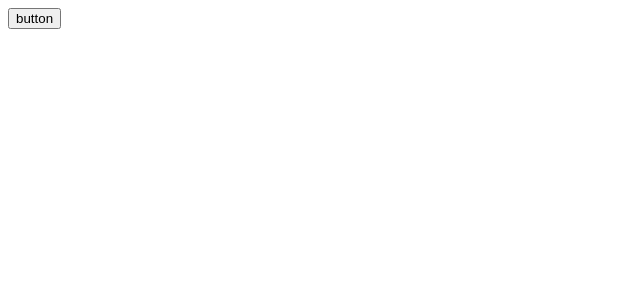
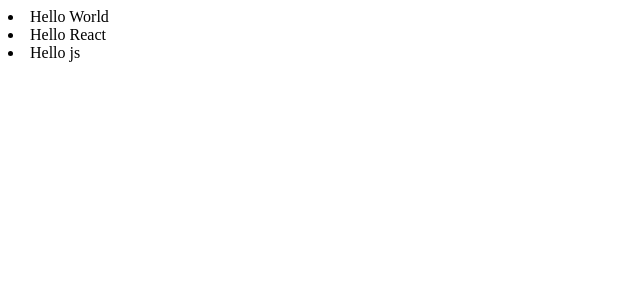
Before and after one commit to MinJeong1221/React-learn, a React (Create React App) app in the folder ts-practice/: page / in a window 1280 px wide. Shown: the top 300 px of the page, without its empty margins (0-640 px from the left). Built offline with nearby package versions, Linux system fonts and the light colour scheme.

Commit message:
조건부 렌더링, 리스트와 key

```diff
--- a/ts-practice/src/App.tsx
+++ b/ts-practice/src/App.tsx
@@ -3,28 +3,32 @@
 // import Composition from './pages/2-5/Composition';
 // import Extraction from './pages/2-5/Extraction';
 // import ClassClock from './pages/2-6/ClassClock'
-import Event from './pages/2-7/Event';
+// import Event from './pages/2-7/Event';
+// import Greeting from './pages/2-8/Greeting';
+import List from './pages/2-9/List';
 
 function App() {
-  const comment = {
-    date: new Date(),
-    text: 'I hope you enjoy learning React!',
-    author: {
-      name: 'Hello Kitty',
-      avatarUrl: 'http://placekitten.com/g/64/64'
-    }
-  };
+  // const comment = {
+  //   date: new Date(),
+  //   text: 'I hope you enjoy learning React!',
+  //   author: {
+  //     name: 'Hello Kitty',
+  //     avatarUrl: 'http://placekitten.com/g/64/64'
+  //   }
+  // };
   return (
     <>
-      {/* <Clock/> */}
-      {/* <Composition name='mj'/> */}
+      {/* <Clock /> */}
+      {/* <Composition name='mj' /> */}
       {/* <Extraction
         avatarUrl={comment.author.avatarUrl}
         name={comment.author.name}
         text={comment.text}
-        date={comment.date}/> */}
-      {/* <ClassClock/> */}
-      <Event/>
+        date={comment.date} /> */}
+      {/* <ClassClock /> */}
+      {/* <Event /> */}
+      {/* <Greeting /> */}
+      <List/>
     </>
   );
 }
--- /dev/null
+++ b/ts-practice/src/pages/2-8/Greeting.tsx
@@ -0,0 +1,32 @@
+import React from 'react'
+
+interface Types{
+  name:string;
+  count:number;
+}
+
+// 유저 그리팅 컴포넌트
+function UserGreeting(props:Types){
+  return(
+    <h1>{props.name && props.name +','}, Welcome{!!props.count && `It,s ${props.count} times`}</h1>
+  )
+}
+
+// 게스트 그리팅 컴포넌트
+function GuestGreeting(){
+  return(
+    <h1>Please Sign up.</h1>
+  )
+}
+
+//그리팅 컴포넌트
+function Greeting() :React.ReactElement{
+  // const isLogin = true
+  const isLogin = false
+  return (
+    <>
+    { isLogin ?<UserGreeting name='mj' count={0} /> : <GuestGreeting/>}</>
+  )
+}
+
+export default Greeting
--- /dev/null
+++ b/ts-practice/src/pages/2-9/List.tsx
@@ -0,0 +1,28 @@
+import React from 'react'
+
+interface ItemType{
+  id: number,
+  text: string
+}
+
+function List() {
+  // const numbers = [1,2,3,4,5,6]
+
+  const List = [{id:0, text:'Hello World'},
+                {id:0, text:'Hello React'},
+                {id:0, text:'Hello js'}
+              ]
+
+  const ListItem = (props: ItemType)=>{
+    return(
+      <li key={props.id}>{props.text}</li>
+    )
+  }
+  return (
+    <>{List.map((item:ItemType)=>(
+      <ListItem key={item.id} {...item}/>
+    ))}</>
+  )
+}
+
+export default List
```
